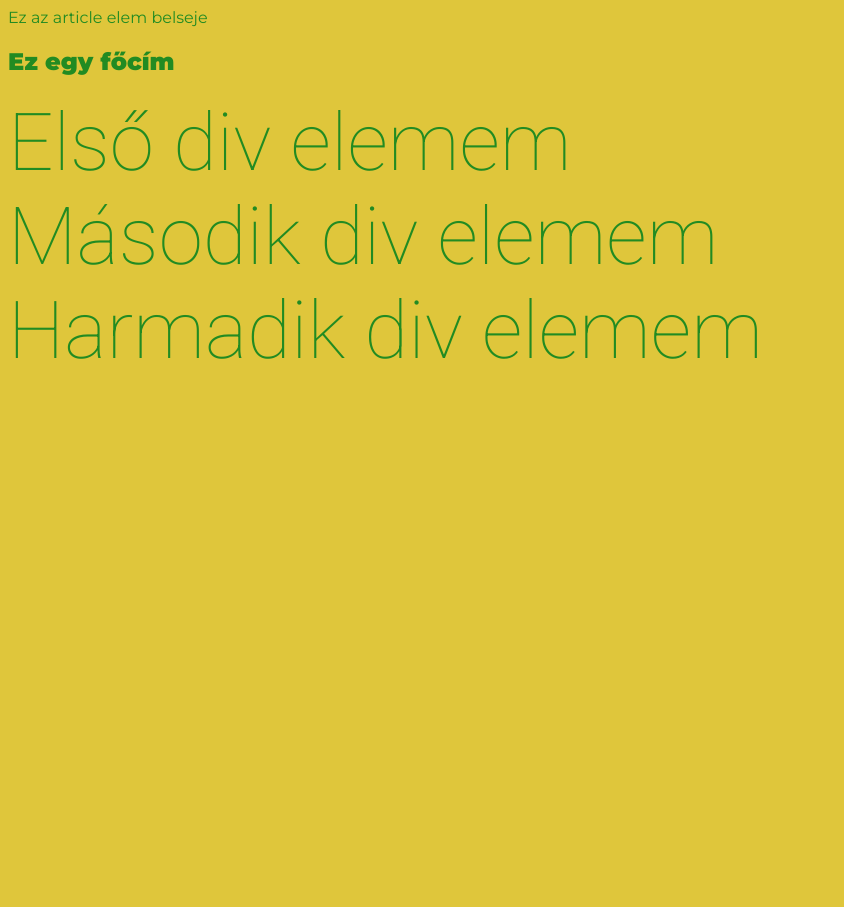
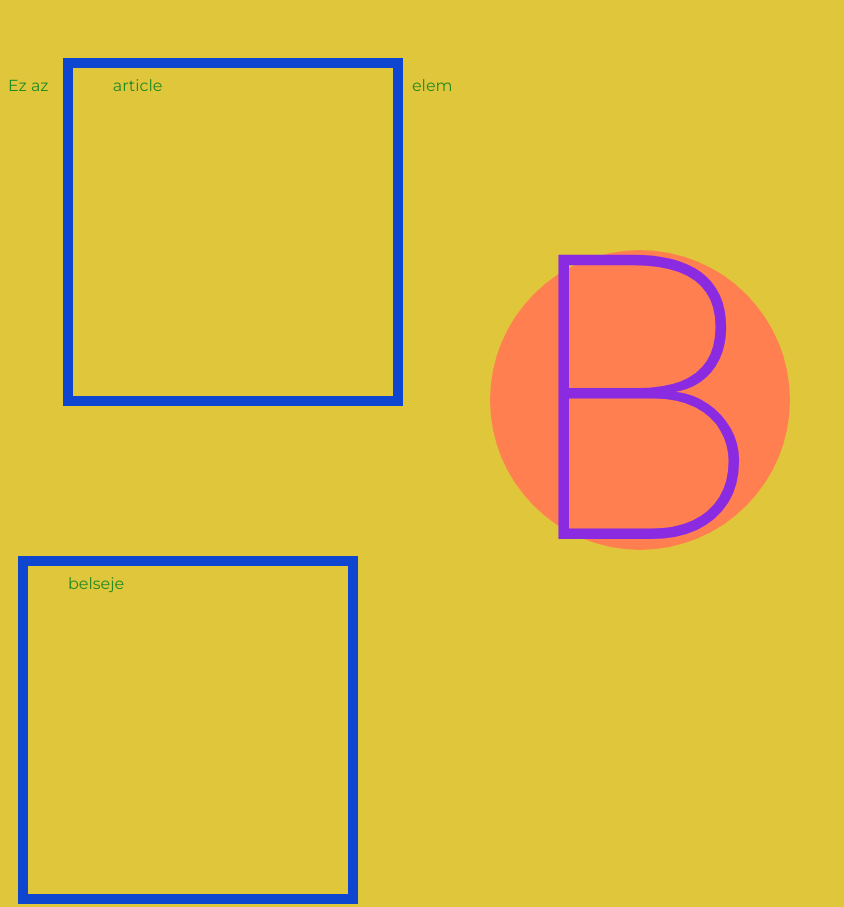
Before and after one commit to MileAlexander/w1-practices, a plain HTML site: page frontend/index.html in a window 1280 px wide. Shown: the top 907 px of the page, without its empty margins (0-844 px from the left). Before the commit the page ends 800 px from the top, so only its background shows below. Drawn offline with Linux system fonts and the light colour scheme.

Commit message:
Pénteki munka

```diff
--- a/frontend/index.html
+++ b/frontend/index.html
@@ -4,19 +4,20 @@
 	<meta charset="UTF-8">
 	<meta http-equiv="X-UA-Compatible" content="IE=edge">
 	<meta name="viewport" content="width=device-width, initial-scale=1.0">
+
 	<title>Document</title>
+
 	<link rel="preconnect" href="https://fonts.googleapis.com">
 	<link rel="preconnect" href="https://fonts.gstatic.com" crossorigin>
 	<link href="https://fonts.googleapis.com/css2?family=Montserrat:wght@400;900&family=Roboto:wght@100&display=swap" rel="stylesheet">
 	<link rel="stylesheet" href="style.css">
+
+	<script src="script.js"></script>
 </head>
 <body>
 	<article>
-		Ez az article elem belseje
-		<h1 id="title">Ez egy főcím</h1>
-		<div>Első div elemem</div>
-		<div>Második div elemem</div>
-		<div>Harmadik div elemem</div>
+		Ez az <span>article</span> elem <div>belseje</div> jól néz ki
 	</article>
+	<button>b</button>
 </body>
 </html>
--- /dev/null
+++ b/frontend/script.js
@@ -0,0 +1,20 @@
+console.log("Ez az első javascriptem")
+/*
+// A stringeket zárójelbe kell írni.
+"Ez itt egy szöveg"
+// Dupla és sima macskaköröm csak egy soros stringet enged meg.
+'Ez itt egy másik szöveg'
+// Backtickek közé rakott stringben lehet sortörés.
+`Ez egy több
+ soros szöveg`
+// A számokat nem kell idézőjelbe rakni.
+4
+128
+04
+1.13
+*/
+function myFirstFunction(){
+    console.log("Ez az első függvényem belsejében levő log")
+}
+
+myFirstFunction()
--- a/frontend/style.css
+++ b/frontend/style.css
@@ -3,13 +3,69 @@ body{
     color: forestgreen;
     font-family: 'Montserrat', sans-serif;
 }
-
 h1{
     font-weight: 900;
 }
+div{
+    width: 200px;
+    height: 200px;
 
-div{
+    padding-top: 8px;
+    padding-right: 80px;
+    padding-bottom: 120px;
+    padding-left: 40px;
+
+    border: 10px solid rgb(15,70,208);
+
+    margin-top: 50px;
+    margin-right: 5px;
+    margin-bottom: 100px;
+    margin-left: 10px;
+}
+span{
+    display: inline-block;
+
+    width: 200px;
+    height: 200px;
+
+    padding-top: 8px;
+    padding-right: 80px;
+    padding-bottom: 120px;
+    padding-left: 40px;
+
+    border: 10px solid rgb(15,70,208);
+
+    margin-top: 50px;
+    margin-right: 5px;
+    margin-bottom: 100px;
+    margin-left: 10px;
+}
+button{
+    display: block;
+    position: fixed;
+
+    width: 300px;
+    height: 300px;
+
+    padding-top: 3px;
+    padding-right: 0px;
+    padding-bottom: 0px;
+    padding-left: 0px;
+
+    border: none;
+    border-radius: 150px;
+
+    margin-top: -150px;
+    margin-left: -150px;
+
+    left: 50%;
+    top: 50%;
+
+    background-color: coral;
+    color: blueviolet;
+    font-size: 400px;
+    text-transform: uppercase;
+    line-height: 300px;
+    font-family: "Roboto", sans-serif;
     font-weight: 100;
-    font-family: 'Roboto', sans-serif;
-    font-size: 80px;
 }
```
